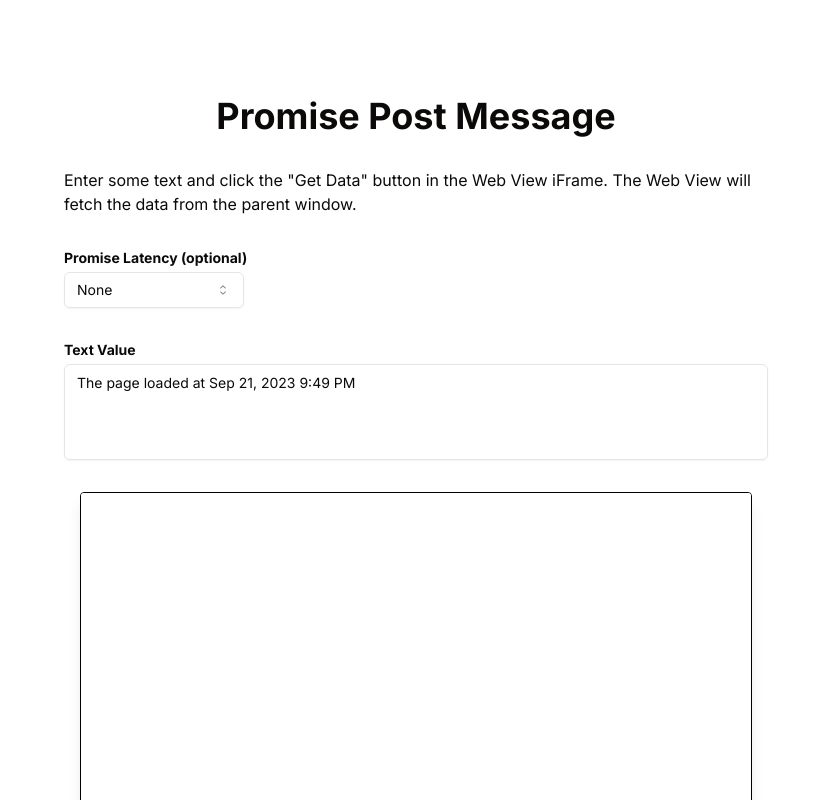
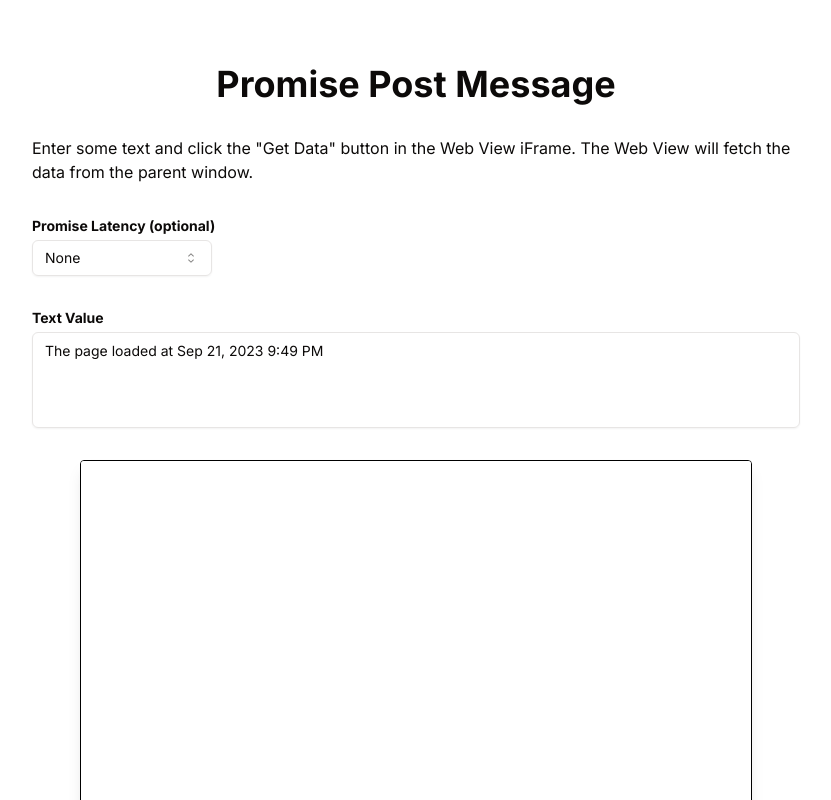
Before and after one commit to khou22/async-post-message, a Next.js app: page / in a window 1280 px wide. Shown: the top 800 px of the page, without its empty margins (224-1055 px from the left). Built offline with nearby package versions, Linux system fonts and the light colour scheme.

Commit message:
Update readme to include some docs

```diff
--- a/src/app/page.tsx
+++ b/src/app/page.tsx
@@ -98,7 +98,7 @@ export default function Home() {
   }, [fetchLatency, textValue]);
 
   return (
-    <main className="flex min-h-screen flex-col items-center justify-start p-24 gap-y-8 max-w-4xl m-auto">
+    <main className="flex min-h-screen flex-col items-center justify-start p-16 gap-y-8 max-w-4xl m-auto">
       <h1 className="text-4xl font-bold">Promise Post Message</h1>
       <p>
         Enter some text and click the &quot;Get Data&quot; button in the Web
--- a/src/app/webview/page.tsx
+++ b/src/app/webview/page.tsx
@@ -9,6 +9,9 @@ import { AlertTriangle, CheckCircle2Icon } from "lucide-react";
 import { NextPage } from "next";
 import { useCallback, useEffect, useRef, useState } from "react";
 
+/**
+ * The promises that I want to execute between the parent and the iFrame contexts.
+ */
 export type MyPromises = {
   getText: () => string;
   multiplyByFour: (n: number) => number;
@@ -83,7 +86,7 @@ const WebviewPage: NextPage = () => {
   return (
     <div className="flex flex-col items-center justify-center p-4 max-w-xl m-auto gap-y-8">
       <div className="text-center">
-        <h1 className="text-3xl mb-2">Web View</h1>
+        <h1 className="text-3xl mb-2">iFrame Web View</h1>
         <pre>{PAGES.WEBVIEW}</pre>
       </div>
 
@@ -95,10 +98,7 @@ const WebviewPage: NextPage = () => {
 
       <div className="flex flex-col justify-center items-center gap-y-2">
         <div className="flex flex-row items-center justify-around gap-x-2">
-          <Button
-            onClick={() => handleFetch("multiplyByFour")}
-            disabled={isLoading}
-          >
+          <Button onClick={() => handleFetch("getText")} disabled={isLoading}>
             Fetch Text
           </Button>
           <Button
```
Also changed, not shown: 3 other files (tests, documents, lock files or other folders).
